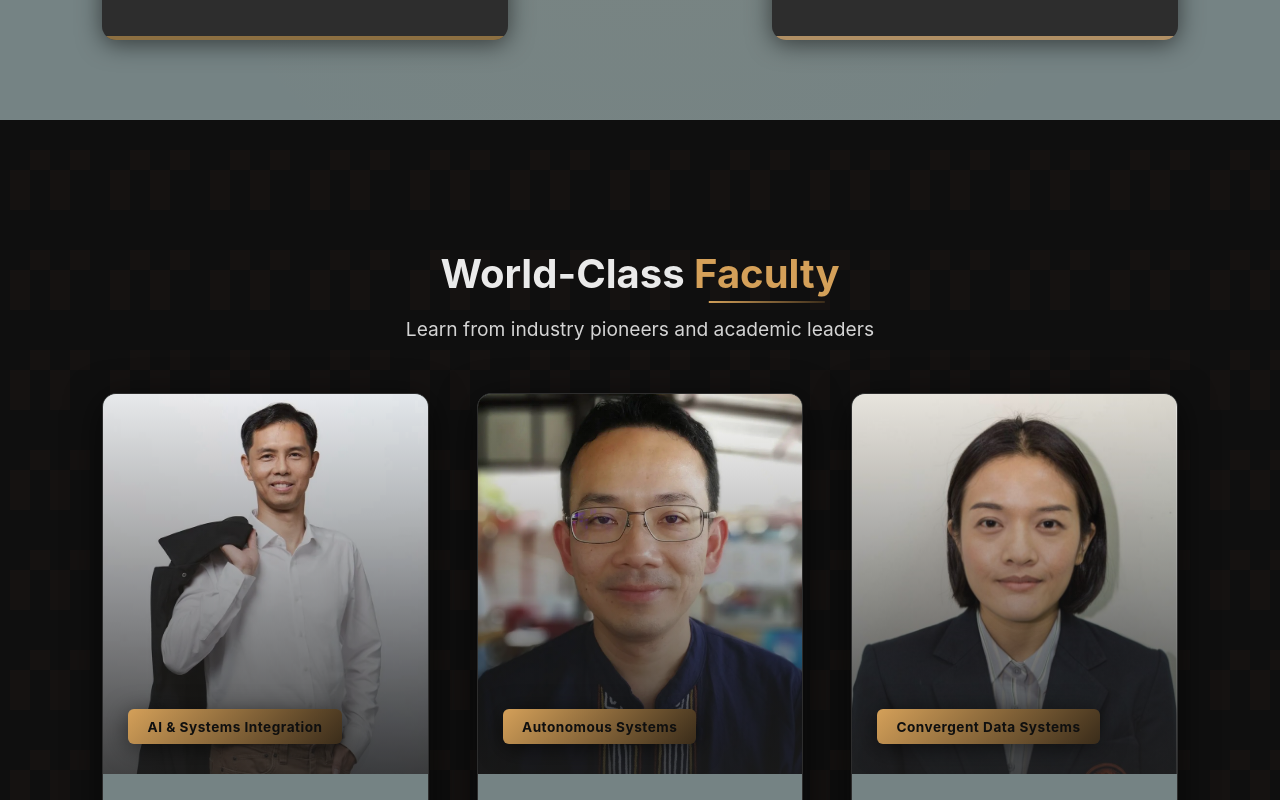
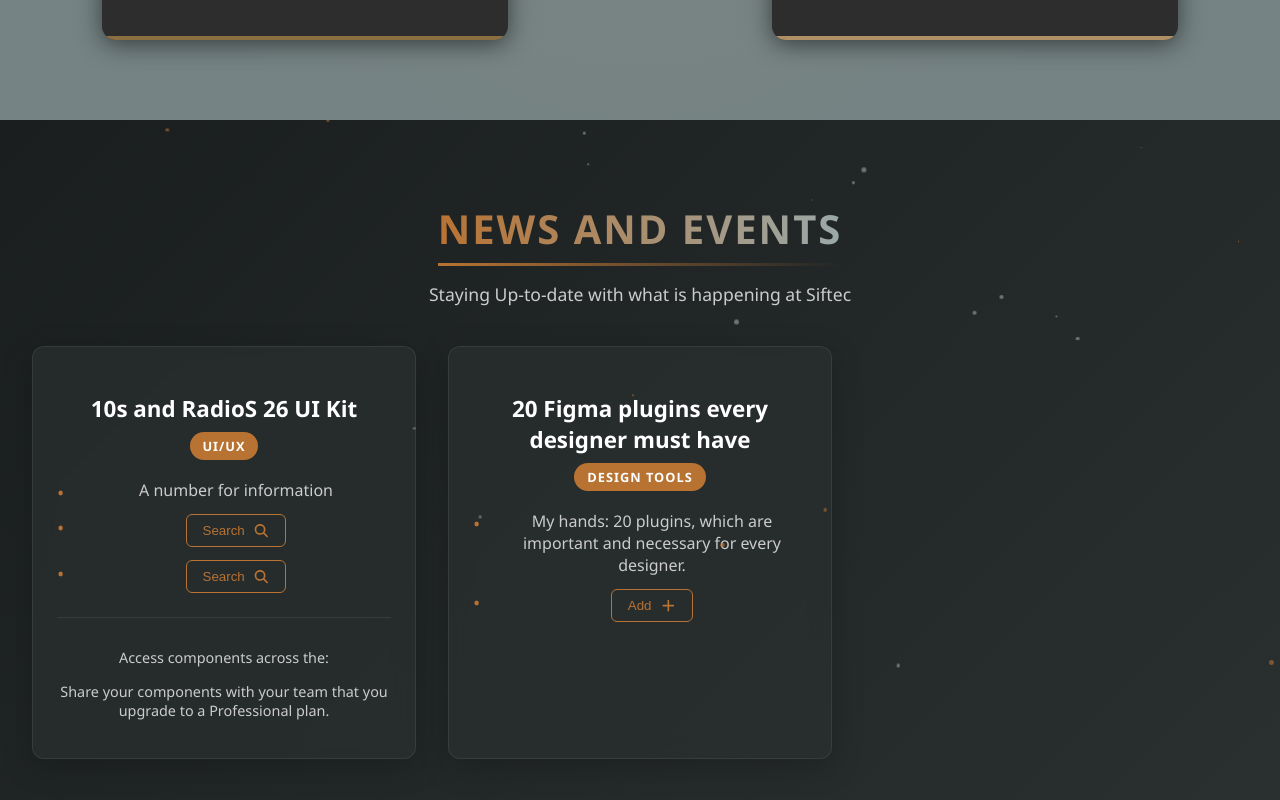
Before and after one commit to SwimmingSwanSS/cmit, a React (Create React App) app in the folder siitec/: page / in a window 1280 px wide. Shown: the part 1440-2240 px from the top of the page. Built offline with nearby package versions, Linux system fonts and the light colour scheme.

Commit message:
Error Having xxLOL

```diff
--- a/package.json
+++ b/package.json
@@ -3,6 +3,12 @@
     "@rollup/plugin-alias": "^5.1.1"
   },
   "dependencies": {
+    "@fortawesome/fontawesome-free": "^7.0.0",
+    "@fortawesome/fontawesome-svg-core": "^7.0.0",
+    "@fortawesome/free-brands-svg-icons": "^7.0.0",
+    "@fortawesome/free-regular-svg-icons": "^7.0.0",
+    "@fortawesome/free-solid-svg-icons": "^7.0.0",
+    "@fortawesome/react-fontawesome": "^0.2.3",
     "framer-motion": "^12.23.12",
     "lucide-react": "^0.536.0",
     "react": "^19.1.1",
--- a/siitec/src/App.js
+++ b/siitec/src/App.js
@@ -4,6 +4,7 @@ import Header from './components/header';
 import Hero from './components/hero';
 import Faculty from './components/faculty';
 import Footer from './components/footer';
+import NewsSection from './components/newssection'; // Add this import
 import './App.css';
 import Departments from './components/departments';
 
@@ -14,6 +15,7 @@ function App() {
       <main>
         <Hero />
         <Departments />
+        <NewsSection /> {/* Add the NewsSection component */}
         <Faculty />
       </main>
       <Footer />
--- /dev/null
+++ b/siitec/src/components/newssection.js
@@ -0,0 +1,110 @@
+import React, { useEffect } from 'react';
+import { FontAwesomeIcon } from '@fortawesome/react-fontawesome';
+import '../styles/NewsSection.css'; // Make sure this matches your actual file name exactly
+
+function NewsSection() {
+  // Sample news data
+  const newsData = [
+    {
+      title: "10s and RadioS 26 UI Kit",
+      category: "UI/UX",
+      content: [
+        "A number for information",
+        { action: "Search", icon: "search" },
+        { action: "Search", icon: "search" }
+      ],
+      footer: [
+        "Access components across the:",
+        "Share your components with your team that you upgrade to a Professional plan."
+      ]
+    },
+    {
+      title: "20 Figma plugins every designer must have",
+      category: "Design Tools",
+      content: [
+        "My hands: 20 plugins, which are important and necessary for every designer.",
+        { action: "Add", icon: "plus" }
+      ]
+    }
+  ];
+
+  // Particle effects initialization
+  useEffect(() => {
+    const newsSection = document.querySelector('.news-section');
+    if (!newsSection) return;
+
+    const particlesContainer = document.createElement('div');
+    particlesContainer.className = 'particles-container';
+    newsSection.appendChild(particlesContainer);
+
+    for (let i = 0; i < 30; i++) {
+      const particle = document.createElement('div');
+      particle.className = 'particle';
+
+      const size = Math.random() * 4 + 1;
+      const posX = Math.random() * 100;
+      const posY = Math.random() * 100;
+      const delay = Math.random() * 5;
+      const duration = Math.random() * 10 + 10;
+      const color = i % 3 === 0 ? '#b87333' : '#9ba9a9';
+
+      particle.style.width = `${size}px`;
+      particle.style.height = `${size}px`;
+      particle.style.left = `${posX}%`;
+      particle.style.top = `${posY}%`;
+      particle.style.animationDelay = `${delay}s`;
+      particle.style.animationDuration = `${duration}s`;
+      particle.style.backgroundColor = color;
+
+      particlesContainer.appendChild(particle);
+    }
+
+    return () => {
+      particlesContainer.remove();
+    };
+  }, []);
+
+  return (
+    <div className="news-section">
+      <h2 className="section-title">News and Events</h2>
+      <p className="section-subtitle">Staying Up-to-date with what is happening at Siftec</p>
+
+      <div className="news-grid">
+        {newsData.map((item, index) => (
+          <div key={index} className="news-card">
+            <div className="card-header">
+              <h3>{item.title}</h3>
+              <div className="card-category">{item.category}</div>
+            </div>
+
+            <ul className="card-content">
+              {item.content.map((contentItem, i) => (
+                <li key={i}>
+                  {typeof contentItem === 'string' ? (
+                    contentItem
+                  ) : (
+                    <button className="card-action">
+                      {contentItem.action} <FontAwesomeIcon icon={contentItem.icon} />
+                    </button>
+                  )}
+                </li>
+              ))}
+            </ul>
+
+            {item.footer && (
+              <div className="card-footer">
+                {item.footer.map((text, i) => (
+                  <p key={i}>{text}</p>
+                ))}
+              </div>
+            )}
+
+            <div className="card-glow"></div>
+          </div>
+        ))}
+      </div>
+    </div>
+  );
+}
+
+export default NewsSection;
--- a/siitec/src/index.js
+++ b/siitec/src/index.js
@@ -1,3 +1,12 @@
+// Import Font Awesome core styles
+import { library } from '@fortawesome/fontawesome-svg-core';
+
+// Import specific icons you need
+import { faSearch, faPlus } from '@fortawesome/free-solid-svg-icons';
+
+// Add icons to the library
+library.add(faSearch, faPlus);
+
 import React from 'react';
 import ReactDOM from 'react-dom/client';
 import './index.css';
--- /dev/null
+++ b/siitec/src/styles/newssection.css
@@ -0,0 +1,273 @@
+/* Base Styles */
+.news-section {
+  background: linear-gradient(135deg, #1a1e1f 0%, #2a2f30 100%);
+  padding: 3rem 2rem;
+  color: #ffffff;
+  font-family: 'Segoe UI', 'Roboto', sans-serif;
+  position: relative;
+  overflow: hidden;
+}
+
+.section-title {
+  font-size: 2.5rem;
+  margin-bottom: 0.5rem;
+  background: linear-gradient(to right, #b87333, #9ba9a9);
+  -webkit-background-clip: text;
+  background-clip: text;
+  color: transparent;
+  text-transform: uppercase;
+  letter-spacing: 2px;
+  position: relative;
+  display: inline-block;
+}
+
+.section-title::after {
+  content: '';
+  position: absolute;
+  bottom: -10px;
+  left: 0;
+  width: 100%;
+  height: 3px;
+  background: linear-gradient(to right, #b87333, transparent);
+}
+
+.section-subtitle {
+  font-size: 1.1rem;
+  color: #cccccc;
+  margin-bottom: 2.5rem;
+  font-weight: 300;
+}
+
+/* News Grid Layout */
+.news-grid {
+  display: grid;
+  grid-template-columns: repeat(auto-fill, minmax(300px, 1fr));
+  gap: 2rem;
+}
+
+/* News Card Styles */
+.news-card {
+  background: rgba(42, 47, 48, 0.7);
+  border-radius: 12px;
+  padding: 1.5rem;
+  position: relative;
+  overflow: hidden;
+  border: 1px solid rgba(117, 131, 132, 0.2);
+  transition: all 0.3s cubic-bezier(0.25, 0.8, 0.25, 1);
+  backdrop-filter: blur(10px);
+  box-shadow: 0 8px 32px rgba(0, 0, 0, 0.2);
+  transform: translateZ(0); /* Hardware acceleration */
+}
+
+.news-card:hover {
+  transform: translateY(-5px) translateZ(0);
+  box-shadow:
+    0 12px 40px rgba(184, 115, 51, 0.3),
+    0 0 0 1px rgba(184, 115, 51, 0.1);
+  border-color: rgba(184, 115, 51, 0.4);
+  z-index: 1;
+}
+
+/* Enhanced Hover Effects */
+.news-card:hover .card-header h3 {
+  color: #ffffff;
+  text-shadow: 0 0 10px rgba(184, 115, 51, 0.5);
+}
+
+.news-card:hover .card-category {
+  background: #d99a5f;
+  box-shadow: 0 0 10px rgba(184, 115, 51, 0.5);
+}
+
+/* Card Content Styles */
+.card-header {
+  margin-bottom: 1.2rem;
+  position: relative;
+  transition: all 0.3s ease;
+}
+
+.card-header h3 {
+  font-size: 1.4rem;
+  margin-bottom: 0.5rem;
+  color: #ffffff;
+  transition: all 0.3s ease;
+}
+
+.card-category {
+  display: inline-block;
+  background: #b87333;
+  color: white;
+  padding: 0.3rem 0.8rem;
+  border-radius: 20px;
+  font-size: 0.8rem;
+  font-weight: bold;
+  text-transform: uppercase;
+  letter-spacing: 1px;
+  transition: all 0.3s ease;
+}
+
+.card-content {
+  list-style: none;
+  padding: 0;
+  margin: 0 0 1.5rem 0;
+}
+
+.card-content li {
+  margin-bottom: 0.8rem;
+  color: #cccccc;
+  position: relative;
+  padding-left: 1.5rem;
+  transition: all 0.2s ease;
+}
+
+.card-content li::before {
+  content: '•';
+  position: absolute;
+  left: 0;
+  color: #b87333;
+  font-size: 1.2rem;
+}
+
+/* Action Buttons */
+.card-action {
+  background: transparent;
+  border: 1px solid #b87333;
+  color: #b87333;
+  padding: 0.5rem 1rem;
+  border-radius: 6px;
+  cursor: pointer;
+  transition: all 0.3s cubic-bezier(0.25, 0.8, 0.25, 1);
+  display: inline-flex;
+  align-items: center;
+  gap: 0.5rem;
+  font-weight: 500;
+  position: relative;
+  overflow: hidden;
+}
+
+.card-action:hover {
+  background: #b87333;
+  color: white;
+  box-shadow: 0 0 15px #b87333;
+  transform: translateY(-2px);
+}
+
+.card-action:active {
+  transform: translateY(0);
+}
+
+/* Card Footer */
+.card-footer {
+  font-size: 0.9rem;
+  color: #cccccc;
+  border-top: 1px solid rgba(117, 131, 132, 0.2);
+  padding-top: 1rem;
+  margin-top: 1rem;
+  transition: all 0.3s ease;
+}
+
+/* Visual Effects */
+.card-glow {
+  position: absolute;
+  width: 100px;
+  height: 100px;
+  background: radial-gradient(circle, rgba(184, 115, 51, 0.3) 0%, rgba(184, 115, 51, 0) 70%);
+  top: -30px;
+  right: -30px;
+  z-index: -1;
+  opacity: 0;
+  transition: opacity 0.5s ease, transform 0.5s ease;
+}
+
+.news-card:hover .card-glow {
+  opacity: 1;
+  transform: scale(1.2);
+}
+
+/* Background Animation */
+.news-section::before {
+  content: '';
+  position: absolute;
+  top: -50%;
+  left: -50%;
+  width: 200%;
+  height: 200%;
+  background: radial-gradient(circle, rgba(117, 131, 132, 0.05) 0%, transparent 70%);
+  animation: rotate 60s linear infinite;
+  z-index: -1;
+}
+
+/* Particle Effects */
+.particles-container {
+  position: absolute;
+  top: 0;
+  left: 0;
+  width: 100%;
+  height: 100%;
+  pointer-events: none;
+  z-index: 0;
+  overflow: hidden;
+}
+
+.particle {
+  position: absolute;
+  background-color: #b87333;
+  border-radius: 50%;
+  opacity: 0.6;
+  animation: floatParticle linear infinite;
+  transition: all 0.3s ease;
+}
+
+/* Animations */
+@keyframes rotate {
+  0% {
+    transform: rotate(0deg);
+  }
+  100% {
+    transform: rotate(360deg);
+  }
+}
+
+@keyframes floatParticle {
+  0% {
+    transform: translateY(0) translateX(0);
+    opacity: 0;
+  }
+  10% {
+    opacity: 0.6;
+  }
+  90% {
+    opacity: 0.6;
+  }
+  100% {
+    transform: translateY(-100vh) translateX(20px);
+    opacity: 0;
+  }
+}
+
+@keyframes pulse {
+  0% {
+    box-shadow: 0 0 0 0 rgba(184, 115, 51, 0.7);
+  }
+  70% {
+    box-shadow: 0 0 0 15px rgba(184, 115, 51, 0);
+  }
+  100% {
+    box-shadow: 0 0 0 0 rgba(184, 115, 51, 0);
+  }
+}
+
+/* Responsive Design */
+@media (max-width: 768px) {
+  .news-grid {
+    grid-template-columns: 1fr;
+  }
+
+  .section-title {
+    font-size: 2rem;
+  }
+
+  .news-card:hover {
+    transform: translateY(-3px);
+  }
+}
```
Also changed, not shown: 1 other file (tests, documents, lock files or other folders).
